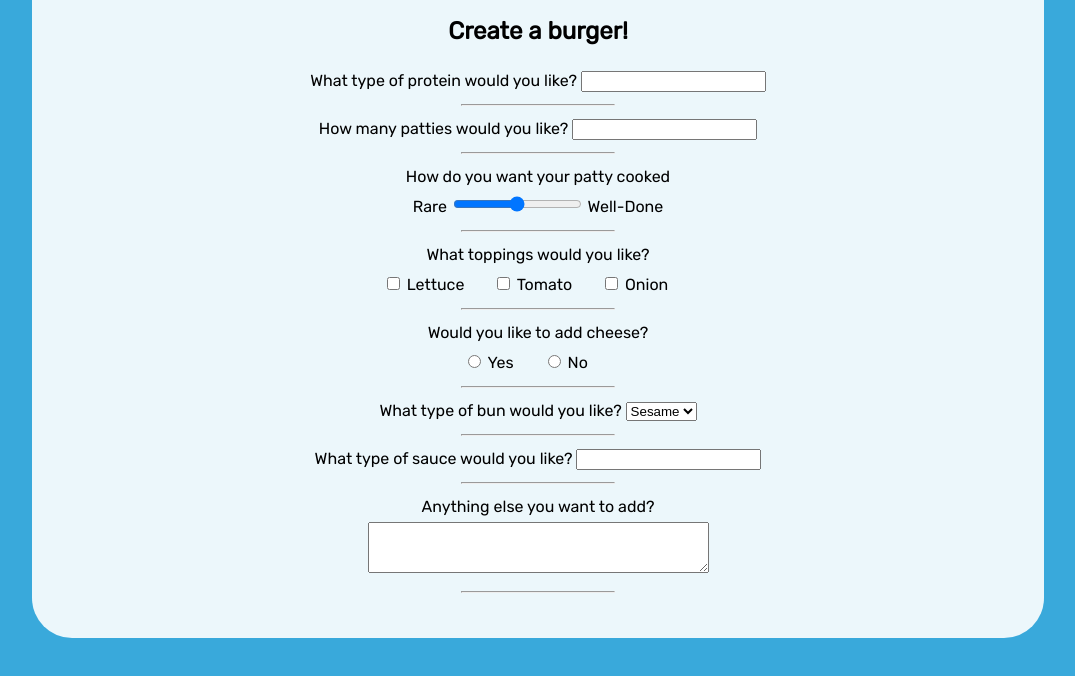
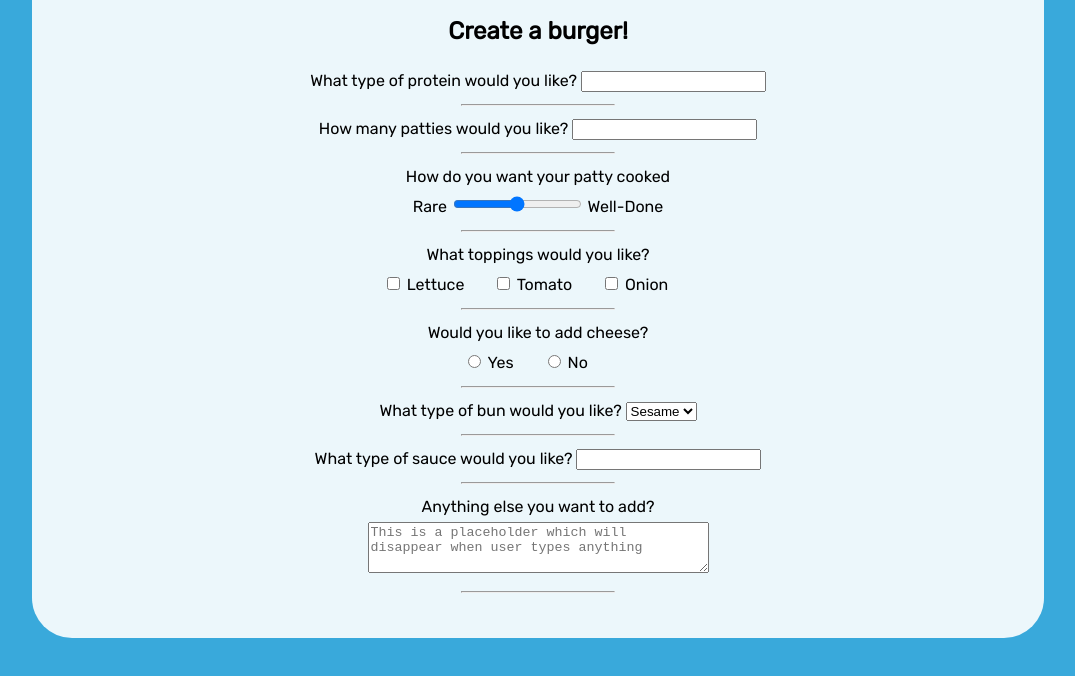
Before and after one commit to iansp2/codecademy, a website: page javascript/davies_burgers_form/index.html in a window 1280 px wide. Shown: the part 160-836 px from the top of the page, without its empty margins (102-1177 px from the left). Drawn offline with Linux system fonts and the light colour scheme.

Commit message:
add placeholder to textarea

```diff
--- a/javascript/davies_burgers_form/index.html
+++ b/javascript/davies_burgers_form/index.html
@@ -73,7 +73,7 @@
         <section class="extra-info">
           <label for="extra">Anything else you want to add?</label>
           <br>
-          <textarea id="extra" name="extra" rows="3" cols="40"></textarea>
+          <textarea id="extra" name="extra" rows="3" cols="40" placeholder="This is a placeholder which will disappear when user types anything"></textarea>
         </section>
         <hr>
 
```
